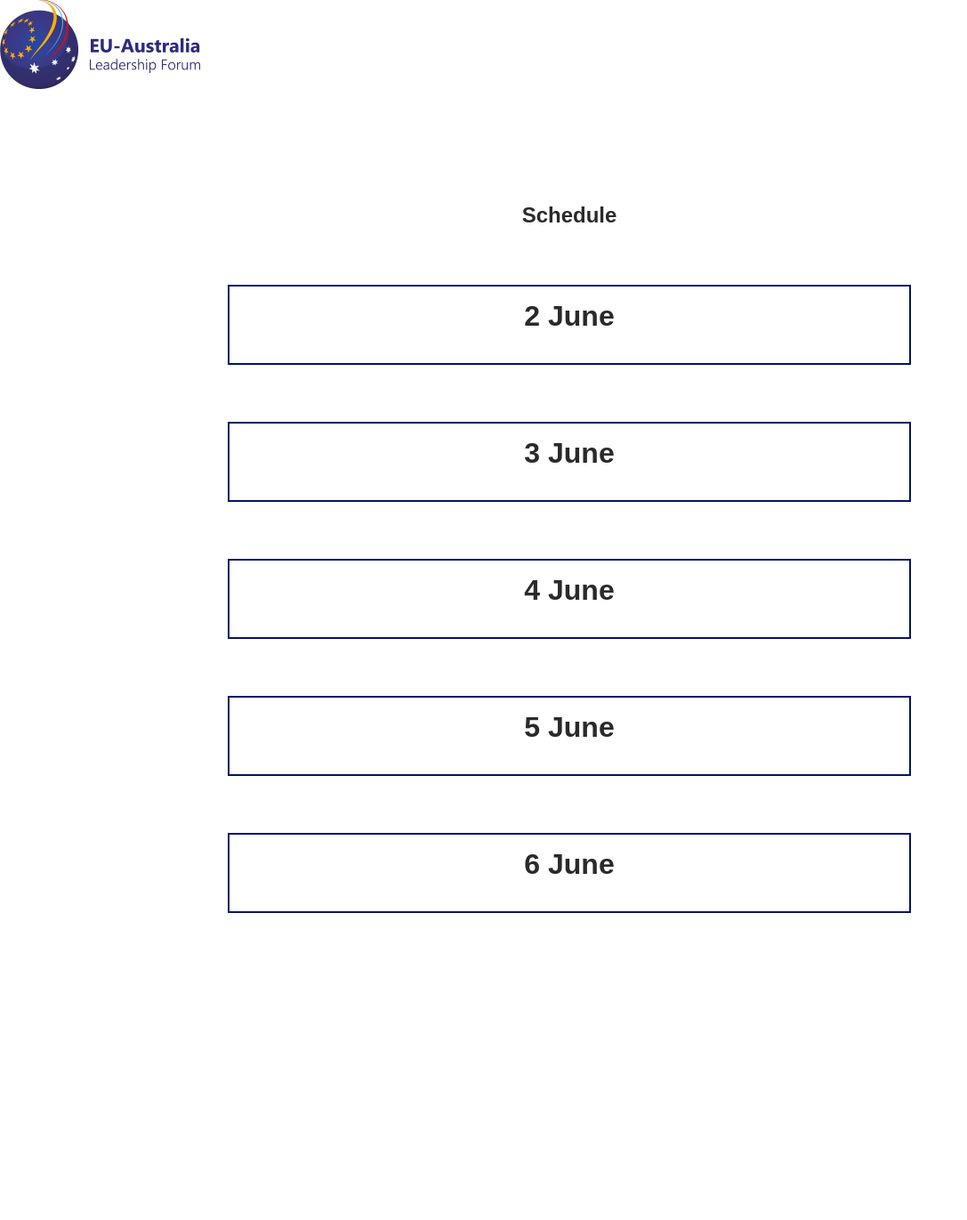
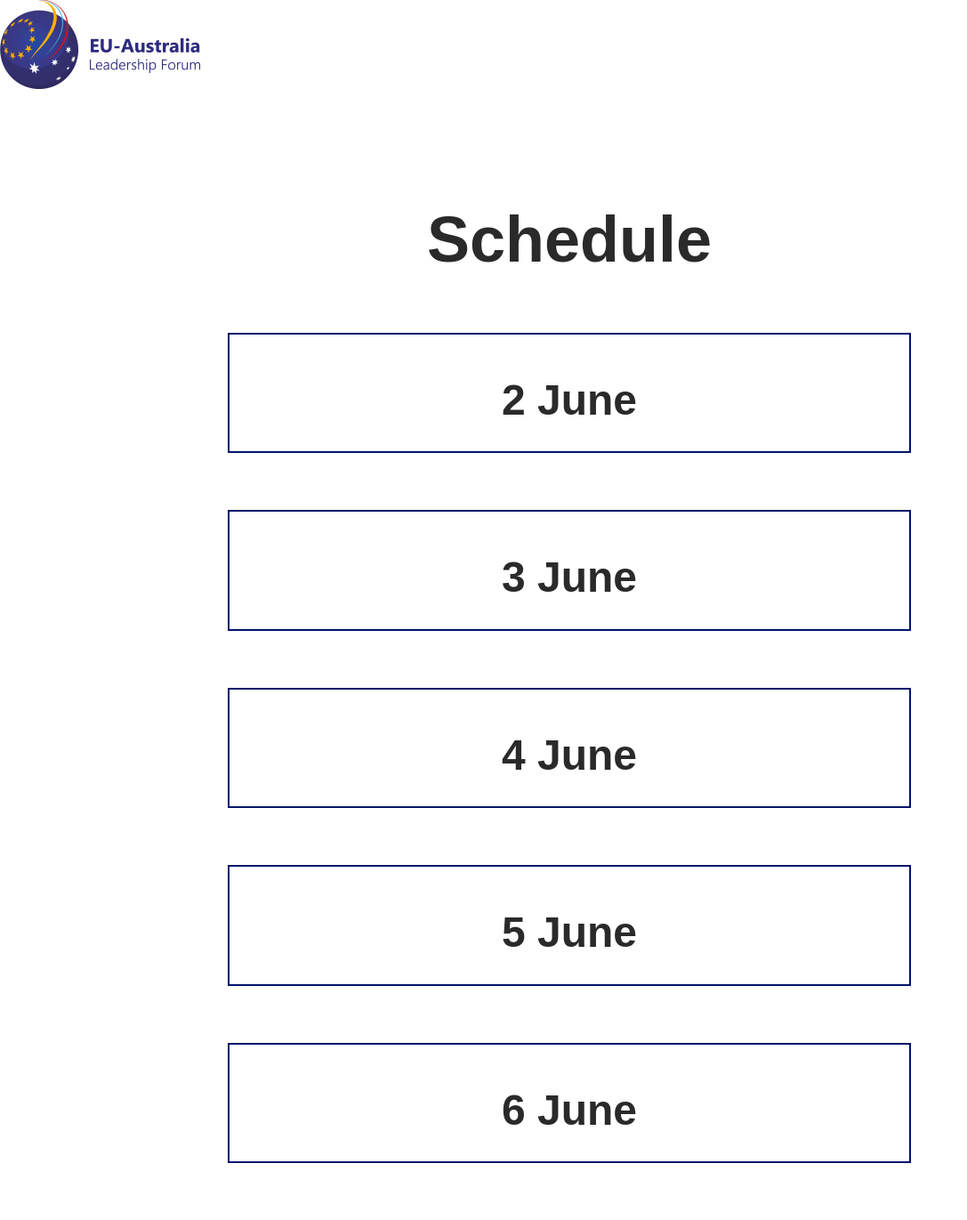
Before and after one commit to euonymblog/EUALF-webapp, a Jekyll site: the page schedule.html, which Jekyll copies as it is, in a window 1280 px wide. Shown: the whole page at 89% size, without its empty margins (0-1087 px from the left). Built offline with Jekyll 4.4.1, drawn with Linux system fonts in a browser that asks for light colours; nearby versions of some CDN libraries; before the commit the page ends 1090 px from its top, so only the background shows below that.

Commit message:
fixing fonts etc

```diff
--- a/css/main.css
+++ b/css/main.css
@@ -88,6 +88,10 @@
 
 /*This is the schedule section*/
 
+.scheduleheading {
+  font-size: 3rem;
+}
+
 .dayinfo {
   margin: 5% 20%;
 }
@@ -103,9 +107,10 @@
   max-width: 75%;
   margin: 20px auto;
 }
-h3 {
-  padding: 0; margin: 0;
-  font-size: 2rem;
+.date h3 {
+  padding: 0;
+  margin: 4%;
+  font-size: 3rem;
 }
 
 .events {
@@ -125,7 +130,7 @@
   border-bottom: 1px dashed #ccc;
   /*line-height: 22px;*/
   transition: ease .4s all;
-  font-size: 1.3rem;
+  font-size: 2rem;
 }
 
 .events-detail li:hover {
@@ -134,7 +139,11 @@
 
 .event-time, .event-name {
   font-weight: 900;
-  font-size: 1.5rem;
+  font-size: 3rem;
+}
+
+.event-name {
+  color: midnightblue;
 }
 
 .events-detail li a {
@@ -146,7 +155,7 @@
 }
 
 .event-location {
-    font-size: 1rem;
+    font-size: 2.5rem;
     color: tomato;
     margin-left: 70px;
 }
--- a/schedule.html
+++ b/schedule.html
@@ -11,7 +11,7 @@
       <img src="/images/australia-logo_0.png" />
     </div></a>
   </header>
-  <section class="title">
+  <section class="title scheduleheading">
     <h2>Schedule</h2>
   </section>
 
```
Also changed, not shown: 2 other files.
